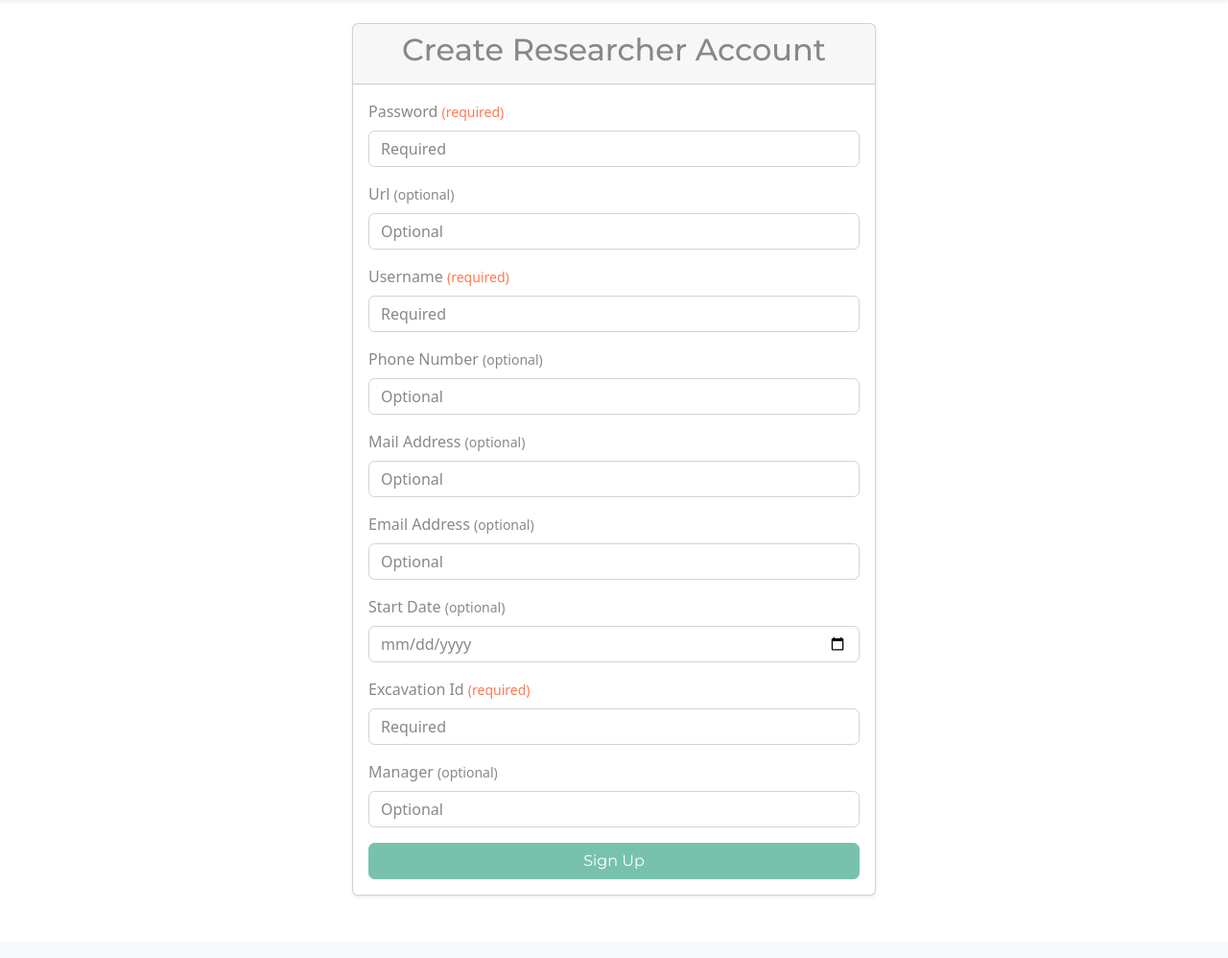
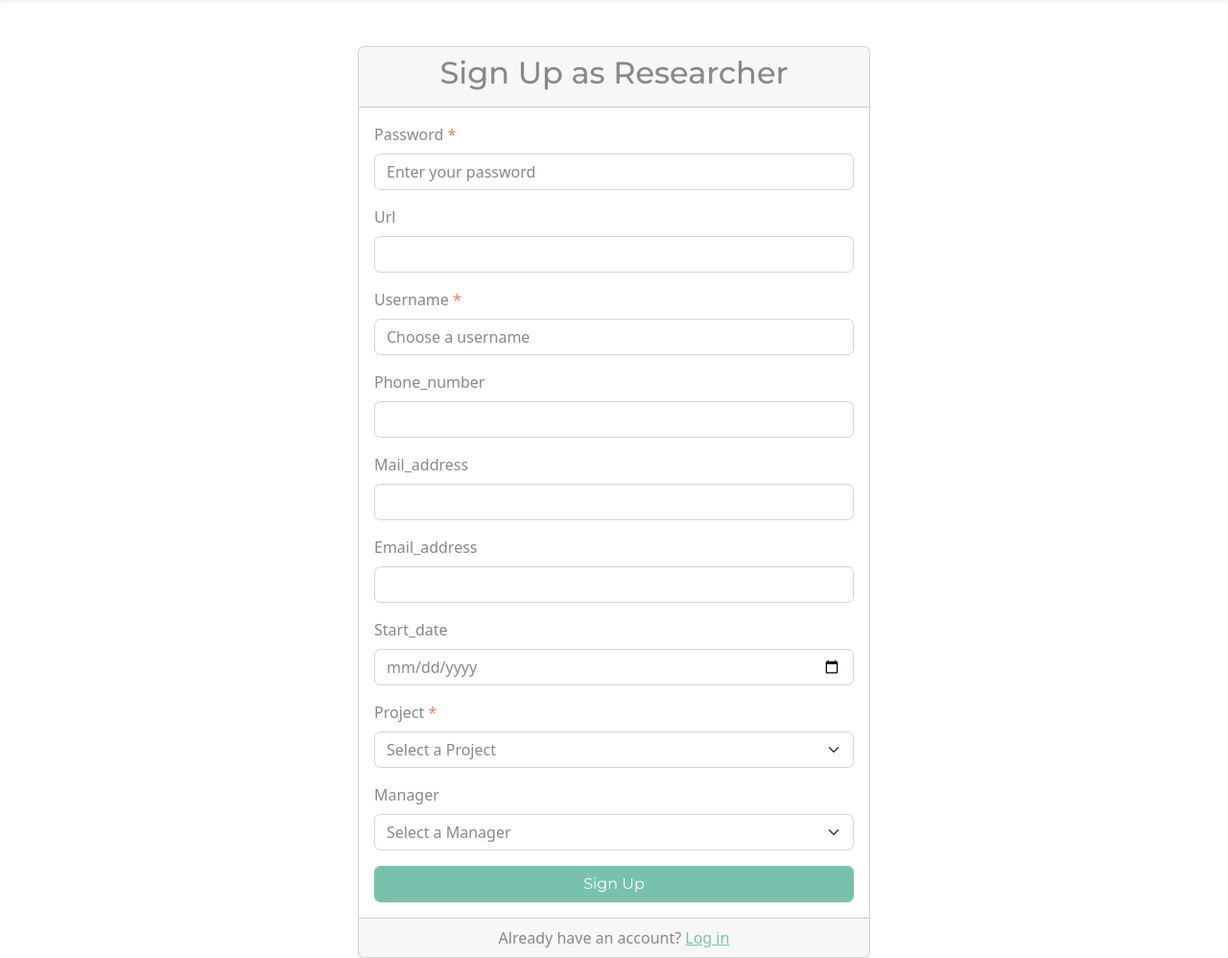
Before and after one commit to omerahmed05/endangered-monuments, a Flask app: page /signup/researcher in a window 1280 px wide. Shown: the part 58-1056 px from the top of the page at 96% size. Before the commit the page ends 991 px from the top, so only its background shows below. Run offline with Flask 3, Linux system fonts and the light colour scheme; data that the repository does not hold is empty; some libraries are stand-ins or nearby versions.

Commit message:
Improve user interface with intuitive dropdowns
- Replace database ID inputs with user-friendly dropdown menus
- Show project names instead of EXCAVATION_ID
- Show manager usernames instead of MANAGER ID
- Add clear labels and placeholders for all fields
- Add visual indicators for required fields
- Make interface operation-oriented rather than database-oriented

```diff
--- a/connections.py
+++ b/connections.py
@@ -214,6 +214,9 @@
         # 2) map role to a concrete table name
         if role == 'researcher':
             table_name = 'RESEARCHER'
+            # Add EXCAVATION_ID and MANAGER to data
+            data['EXCAVATION_ID'] = request.form.get('EXCAVATION_ID')
+            data['MANAGER'] = request.form.get('MANAGER')
         elif role == 'archaeologist':
             table_name = 'ARCHAEOLOGIST'
         else:
@@ -235,9 +238,34 @@
         return redirect(url_for('login'))
 
     # GET → render the signup form
+    # Fetch excavation projects and managers for dropdowns
+    conn = mysql.connector.connect(**config)
+    cursor = conn.cursor(dictionary=True)
+
+    # Fetch excavation projects
+    cursor.execute("SELECT EXCAVATION_ID, NAME FROM EXCAVATION_PROJECT")
+    excavation_projects = cursor.fetchall()
+
+    # Fetch managers (archaeologists who are managers)
+    cursor.execute("""
+        SELECT a.ARCHAEOLOGIST_ID, a.USERNAME
+        FROM ARCHAEOLOGIST a
+        WHERE a.ARCHAEOLOGIST_ID IN (
+            SELECT DISTINCT r.MANAGER
+            FROM RESEARCHER r
+            WHERE r.MANAGER IS NOT NULL
+        )
+    """)
+    managers = cursor.fetchall()
+
+    cursor.close()
+    conn.close()
+
     return render_template('signup.html',
                            role=role,
-                           fields=SIGNUP_FIELDS[role])
+                           fields=SIGNUP_FIELDS[role],
+                           excavation_projects=excavation_projects,
+                           managers=managers)
 
 @app.route('/login', methods=['GET','POST'])
 def login():
--- a/templates/signup.html
+++ b/templates/signup.html
@@ -1,40 +1,63 @@
 {% extends "base.html" %}
+
+{% block title %}Sign Up{% endblock %}
+
 {% block content %}
+<div class="container mt-5">
     <div class="row justify-content-center">
         <div class="col-md-6">
-      <div class="card shadow-sm mb-5">
-        <div class="card-header text-center">
-          <h2>Create {{ role.title() }} Account</h2>
+            <div class="card">
+                <div class="card-header">
+                    <h2 class="text-center">Sign Up as {{ role|title }}</h2>
                 </div>
                 <div class="card-body">
-          <form method="post" novalidate>
+                    <form method="POST">
                         {% for field in fields %}
-              {# only render if display is true #}
                             {% if field.display %}
                                 <div class="mb-3">
                                     <label for="{{ field.name }}" class="form-label">
-                    {{ field.name.replace('_',' ').title() }}
+                                        {% if field.name == 'EXCAVATION_ID' %}
+                                            Project
+                                        {% elif field.name == 'MANAGER' %}
+                                            Manager
+                                        {% else %}
+                                            {{ field.name|title }}
+                                        {% endif %}
                                         {% if field.required %}
-                      <small class="text-danger">(required)</small>
-                    {% else %}
-                      <small class="text-muted">(optional)</small>
+                                            <span class="text-danger">*</span>
                                         {% endif %}
                                     </label>
-                  <input
-                    type="{{ field.type }}"
-                    class="form-control"
-                    id="{{ field.name }}"
-                    name="{{ field.name }}"
-                    placeholder="{% if field.required %}Required{% else %}Optional{% endif %}"
-                    {% if field.required %} required {% endif %}
-                  >
+                                    {% if field.name == 'EXCAVATION_ID' %}
+                                        <select class="form-select" id="{{ field.name }}" name="{{ field.name }}" {% if field.required %}required{% endif %}>
+                                            <option value="">Select a Project</option>
+                                            {% for project in excavation_projects %}
+                                                <option value="{{ project.EXCAVATION_ID }}">{{ project.NAME }}</option>
+                                            {% endfor %}
+                                        </select>
+                                    {% elif field.name == 'MANAGER' %}
+                                        <select class="form-select" id="{{ field.name }}" name="{{ field.name }}" {% if field.required %}required{% endif %}>
+                                            <option value="">Select a Manager</option>
+                                            {% for manager in managers %}
+                                                <option value="{{ manager.ARCHAEOLOGIST_ID }}">{{ manager.USERNAME }}</option>
+                                            {% endfor %}
+                                        </select>
+                                    {% else %}
+                                        <input type="{{ field.type }}" class="form-control" id="{{ field.name }}" name="{{ field.name }}"
+                                               {% if field.required %}required{% endif %}
+                                               {% if field.name == 'PASSWORD' %}placeholder="Enter your password"{% endif %}
+                                               {% if field.name == 'USERNAME' %}placeholder="Choose a username"{% endif %}>
+                                    {% endif %}
                                 </div>
                             {% endif %}
                         {% endfor %}
-            <button type="submit" class="btn btn-primary w-100">
-              Sign Up
-            </button>
+                        <div class="d-grid">
+                            <button type="submit" class="btn btn-primary">Sign Up</button>
+                        </div>
                     </form>
+                </div>
+                <div class="card-footer text-center">
+                    <p class="mb-0">Already have an account? <a href="{{ url_for('login') }}">Log in</a></p>
+                </div>
             </div>
         </div>
     </div>
```
Lines whose indentation alone changed are shown as unchanged.
